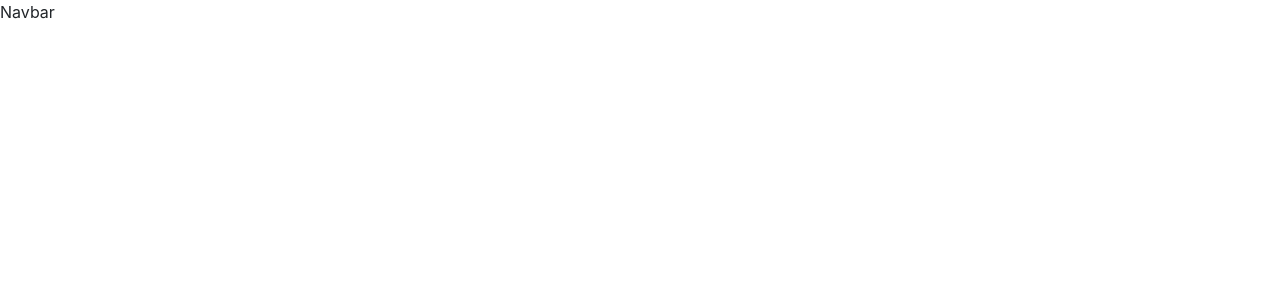
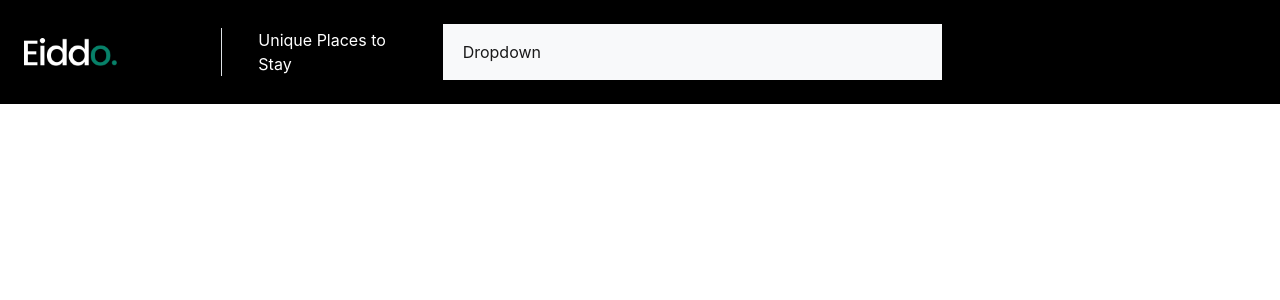
Before and after one commit to TseringDorjeeLama29/Real-State, a React (Create React App) app: page / in a window 1280 px wide. Shown: the top 300 px of the page. Built offline with nearby package versions, Linux system fonts and the light colour scheme.

Commit message:
Navbar.js is commited

```diff
--- a/public/index.html
+++ b/public/index.html
@@ -25,7 +25,7 @@
       Learn how to configure a non-root public URL by running `npm run build`.
     -->
     <link href="https://cdn.jsdelivr.net/npm/bootstrap@5.2.3/dist/css/bootstrap.min.css" rel="stylesheet" integrity="sha384-rbsA2VBKQhggwzxH7pPCaAqO46MgnOM80zW1RWuH61DGLwZJEdK2Kadq2F9CUG65" crossorigin="anonymous">
-    <title>React App</title>
+    <title>Real State</title>
   </head>
   <body>
     <noscript>You need to enable JavaScript to run this app.</noscript>
--- a/src/Components/Navbar.js
+++ b/src/Components/Navbar.js
@@ -1,7 +1,46 @@
 import React from 'react'
+import { Link } from 'react-router-dom'
 
 export default function Navbar() {
   return (
-    <div>Navbar</div>
+    <>
+      <div className="container-fluid bg-black p-4">
+        <div className="row text-white align-items-center">
+          <div className="col-lg-2">
+            <Link to={"/"}><img src={require("../Assets/img/Logo.png")} alt="Logo" className='w-50' /></Link>
+          </div>
+          <div className="col-lg-2 border-start ">
+            <p className='mb-0 ms-4'>Unique Places to Stay</p>
+          </div>
+          <div className="col-lg-5">
+            <nav className="navbar navbar-expand-lg bg-light">
+              <div className="container-fluid">
+                <button className="navbar-toggler" type="button" data-bs-toggle="collapse" data-bs-target="#navbarSupportedContent" aria-controls="navbarSupportedContent" aria-expanded="false" aria-label="Toggle navigation">
+                  <span className="navbar-toggler-icon" />
+                </button>
+                <div className="collapse navbar-collapse" id="navbarSupportedContent">
+                  <ul className="navbar-nav me-auto mb-2 mb-lg-0">
+
+                    <li className="nav-item dropdown">
+                      <a className="nav-link active " href="#" role="button" data-bs-toggle="dropdown" aria-expanded="false">
+                        Dropdown
+                      </a>
+                      <ul className="dropdown-menu">
+                        <li><a className="dropdown-item" href="#">Action</a></li>
+                        <li><a className="dropdown-item" href="#">Another action</a></li>
+                        <li><hr className="dropdown-divider" /></li>
+                        <li><a className="dropdown-item" href="#">Something else here</a></li>
+                      </ul>
+                    </li>
+                  </ul>
+                </div>
+              </div>
+            </nav>
+
+          </div>
+          <div className="col-lg-3"></div>
+        </div>
+      </div>
+    </>
   )
 }
--- a/src/index.js
+++ b/src/index.js
@@ -3,11 +3,14 @@ import ReactDOM from 'react-dom/client';
 import './index.css';
 import App from './App';
 import reportWebVitals from './reportWebVitals';
+import { BrowserRouter } from "react-router-dom";
 
 const root = ReactDOM.createRoot(document.getElementById('root'));
 root.render(
   <React.StrictMode>
+    <BrowserRouter>
     <App />
+    </BrowserRouter>
   </React.StrictMode>
 );
 
```
Also changed, not shown: src/Data/NavData.js (added, +30 -0 lines), src/Assets/img/Logo.png (added).
